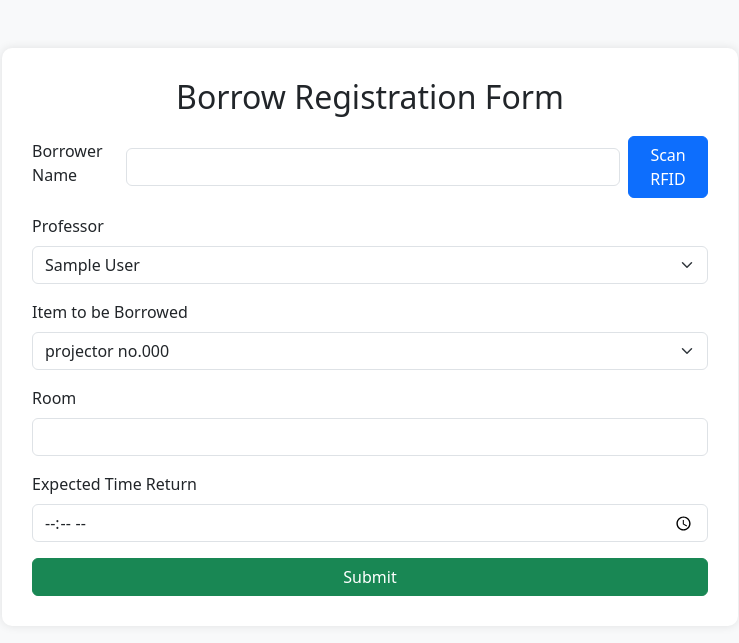
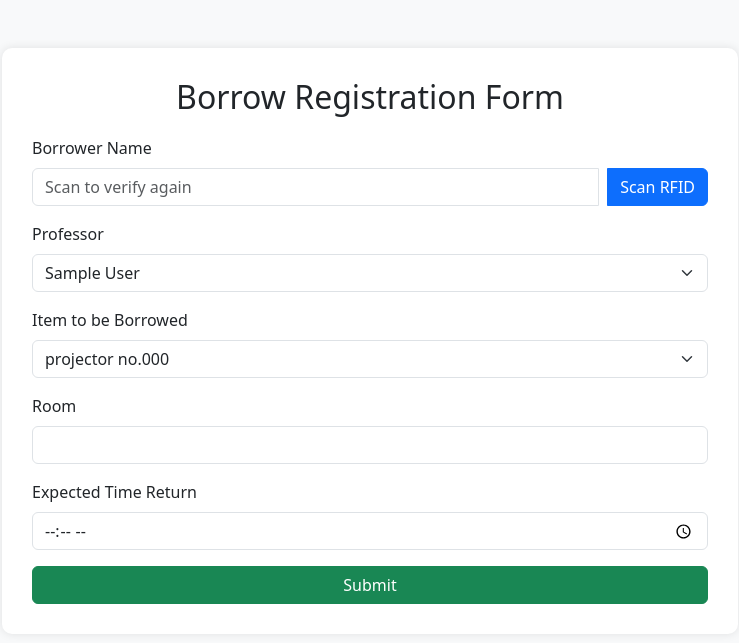
Before and after one commit to Rizzgods/PROJ-SYS, a Django app: page /user_side/form/ in a window 1280 px wide. Shown: the top 643 px of the page, without its empty margins (270-1009 px from the left). Run offline with Django 5.2, Linux system fonts and the light colour scheme; tables that the repository leaves empty hold one stand-in row (values such as "Sample post").

Commit message:
initial commit

```diff
--- a/borrow_sys/user_side/templates/forms.html
+++ b/borrow_sys/user_side/templates/forms.html
@@ -34,11 +34,15 @@
                         {% csrf_token %}
 
                         <!-- Borrower Name Field -->
-                        <div class="mb-3 d-flex align-items-center">
-                            <label for="Borrower_Name" class="form-label me-2">Borrower Name</label>
-                            <input type="text" class="form-control" id="Borrower_Name" name="Borrower_Name" readonly>
-                            <button type="button" class="btn btn-primary ms-2" onclick="openScanModal()">Scan RFID</button>
+                        <div class="mb-3">
+                            <label for="Borrower_Name" class="form-label">Borrower Name</label>
+                            <div class="input-group">
+                                <input type="text" class="form-control" id="Borrower_Name" name="Borrower_Name" readonly placeholder="Scan to verify again">
+                                <button type="button" class="btn btn-primary ms-2" onclick="openScanModal()">Scan RFID</button>
+                            </div>
                         </div>
+
+
 
                         <!-- Professor Field -->
                         <div class="mb-3">
```
Also changed, not shown: borrow_sys/media/selfies/IMG_4741-removebg-preview.png (added).
